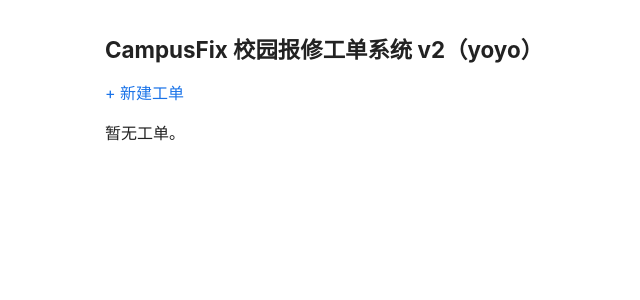
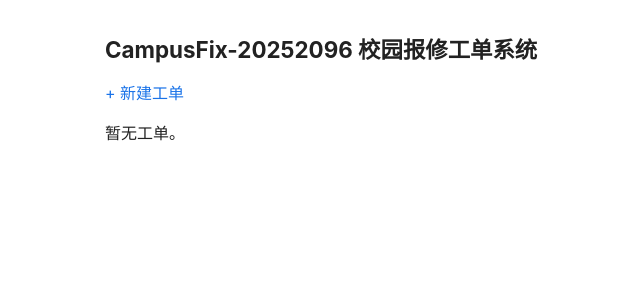
Before and after one commit to cg67bw59dj-sudo/campusfix-starter, a Flask app: page / in a window 1280 px wide. Shown: the top 300 px of the page, without its empty margins (155-795 px from the left). Run offline with Flask 3, Linux system fonts and the light colour scheme; data that the repository does not hold is empty.

Commit message:
feat: 期末考查-更新首页标题为CampusFix-20252096

```diff
--- a/templates/index.html
+++ b/templates/index.html
@@ -2,7 +2,7 @@
 <html lang="zh-CN">
 <head>
   <meta charset="utf-8">
-  <title><h1>CampusFix 校园报修工单(yoyo)</title>
+  <title>CampusFix-20252096 校园报修工单系统</title>
   <style>
     body { font-family: -apple-system, "PingFang SC", "Microsoft YaHei", sans-serif; max-width: 760px; margin: 2rem auto; padding: 0 1rem; color: #222; }
     h1 { font-size: 1.4rem; }
@@ -14,7 +14,7 @@
   </style>
 </head>
 <body>
-<h1>CampusFix 校园报修工单系统 v2（yoyo）</h1>
+<h1>CampusFix-20252096 校园报修工单系统</h1>
   <p><a href="{{ url_for('create_ticket') }}">+ 新建工单</a></p>
   {% if tickets %}
     {% for t in tickets %}
```
